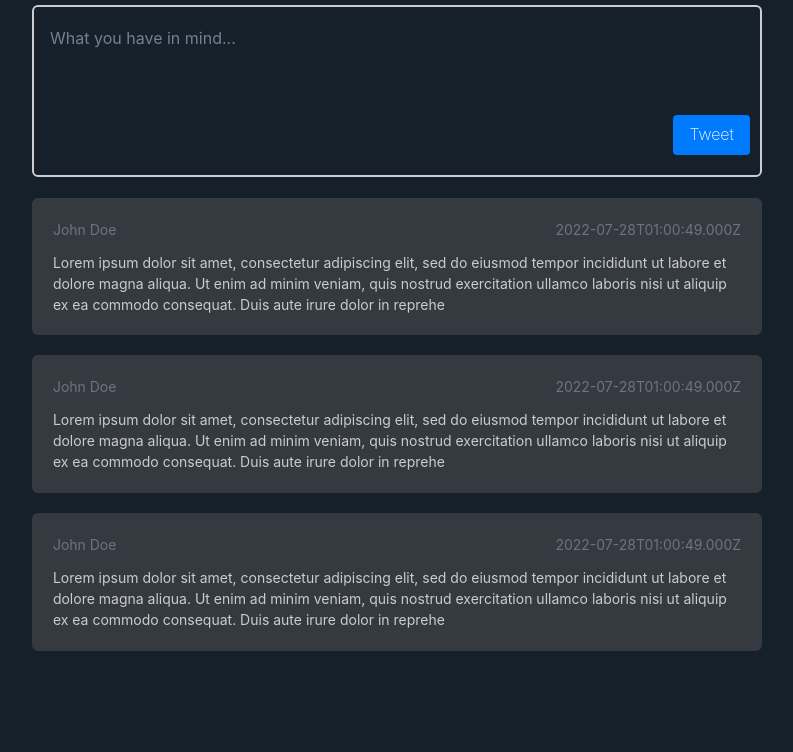
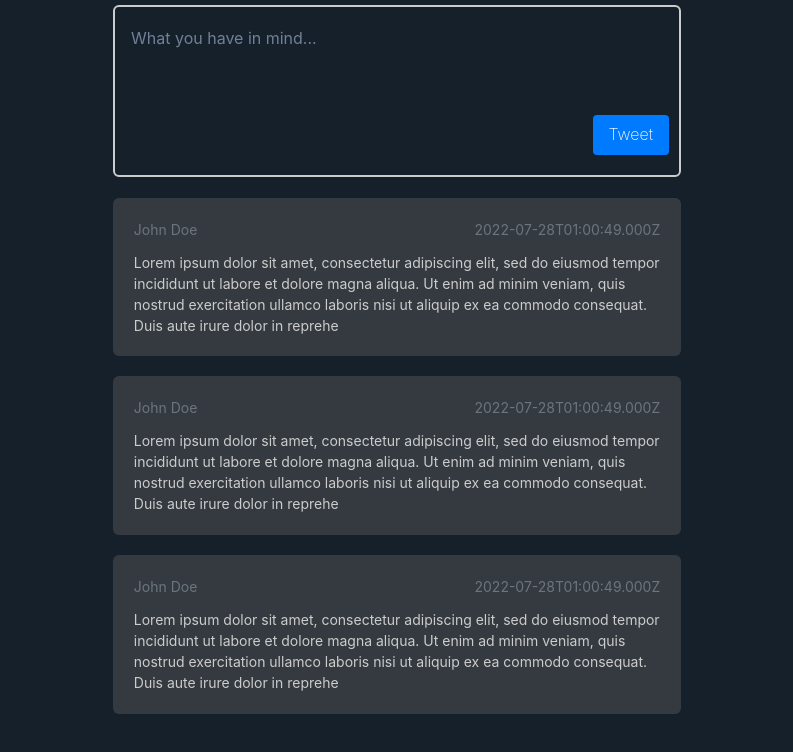
Before and after one commit to marco-luciano/microblogging-project, a React (Create React App) app: page / in a window 1280 px wide. Shown: the top 752 px of the page, without its empty margins (243-1036 px from the left). Built offline with nearby package versions, Linux system fonts and the light colour scheme.

Commit message:
fix container width

```diff
--- a/src/components/ContainerMain/ContainerMain.jsx
+++ b/src/components/ContainerMain/ContainerMain.jsx
@@ -5,7 +5,7 @@ import './ContainerMain.sass';
 
 const ContainerMain = () => {
     return (
-        <Container class="ContainerMain">
+        <Container className="ContainerMain" maxW='600px'>
             <Flex direction="column" justify="center" align="center">
                 <TextAreaPost></TextAreaPost>
                 <TweetList></TweetList>
--- a/src/components/ContainerMain/ContainerMain.sass
+++ b/src/components/ContainerMain/ContainerMain.sass
@@ -1,9 +1,7 @@
 @use 'src/variables' as *
 
-$width : calc(41vw + 205px)
-
 .ContainerMain
-    width: $width !important
+    width: 100%
     height: 100vh
 
 .ContainerMain > Flex
```
